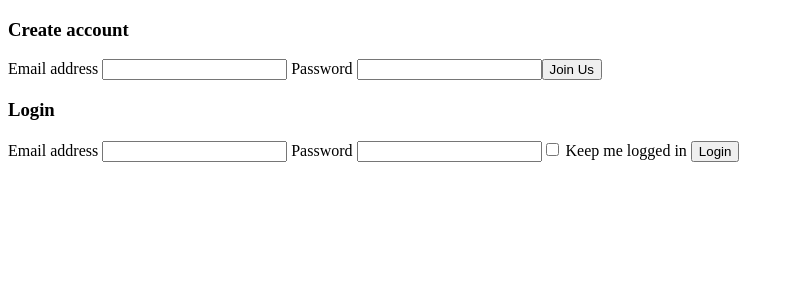
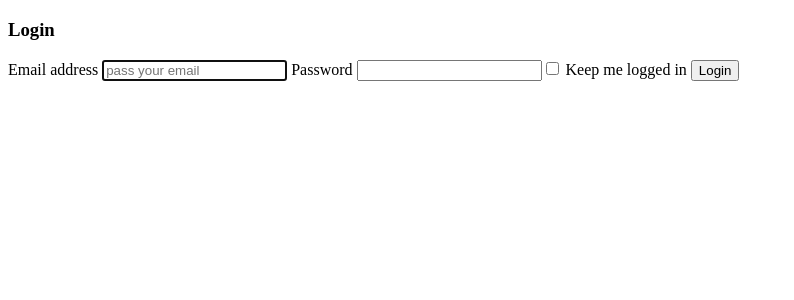
Before and after one commit to inferman/ultimate, an Angular app: page / in a window 1280 px wide. Shown: the top 300 px of the page, without its empty margins (0-794 px from the left). Built offline with nearby package versions, Linux system fonts and the light colour scheme.

Commit message:
native element

```diff
--- a/src/app/app.component.html
+++ b/src/app/app.component.html
@@ -1,8 +1,8 @@
 <div>
-  <auth-form (submitted)="createUser($event)">
+  <!-- auth-form (submitted)="createUser($event)">
     <h3>Create account</h3>
     <button type="submit">Join Us</button>
-  </auth-form>
+  </auth-form -->
   <auth-form (submitted)="loginUser($event)">
     <h3>Login</h3>
     <auth-remember (checked)="rememberUser($event)"></auth-remember>
--- a/src/app/auth-form/auth-form.component.html
+++ b/src/app/auth-form/auth-form.component.html
@@ -3,7 +3,7 @@
     <ng-content select="h3"></ng-content>
     <label>
       Email address
-      <input type="email" name="email" ngModel>
+      <input type="email" name="email" ngModel #email>
     </label>
     <label>
       Password
--- a/src/app/auth-form/auth-form.component.ts
+++ b/src/app/auth-form/auth-form.component.ts
@@ -7,7 +7,9 @@ import {
   AfterViewInit,
   AfterContentInit,
   ViewChildren,
-  ChangeDetectorRef
+  ChangeDetectorRef,
+  ViewChild,
+  ElementRef
 } from '@angular/core';
 import { User } from './auth-form.interface';
 import { AuthRememberComponent } from './auth-remember.commponent';
@@ -19,6 +21,7 @@ import { AuthMessageComponent } from './auth-message.component';
   styleUrls: ['./auth-form.component.scss']
 })
 export class AuthFormComponent implements AfterViewInit, AfterContentInit {
+  @ViewChild('email') email: ElementRef;
   @ViewChildren(AuthMessageComponent) message: QueryList<AuthMessageComponent>;
   @ContentChildren(AuthRememberComponent) remember: QueryList<AuthRememberComponent>;
   @Output() submitted: EventEmitter<User> = new EventEmitter<User>();
@@ -27,6 +30,10 @@ export class AuthFormComponent implements AfterViewInit, AfterContentInit {
   constructor(private cd: ChangeDetectorRef) {}
 
   ngAfterViewInit() {
+    console.log(this.email);
+    this.email.nativeElement.setAttribute('placeholder', 'pass your email');
+    this.email.nativeElement.classList.add('email');
+    this.email.nativeElement.focus();
     if (this.message) {
       this.message.forEach( message => message.days = 30 );
     }
```
